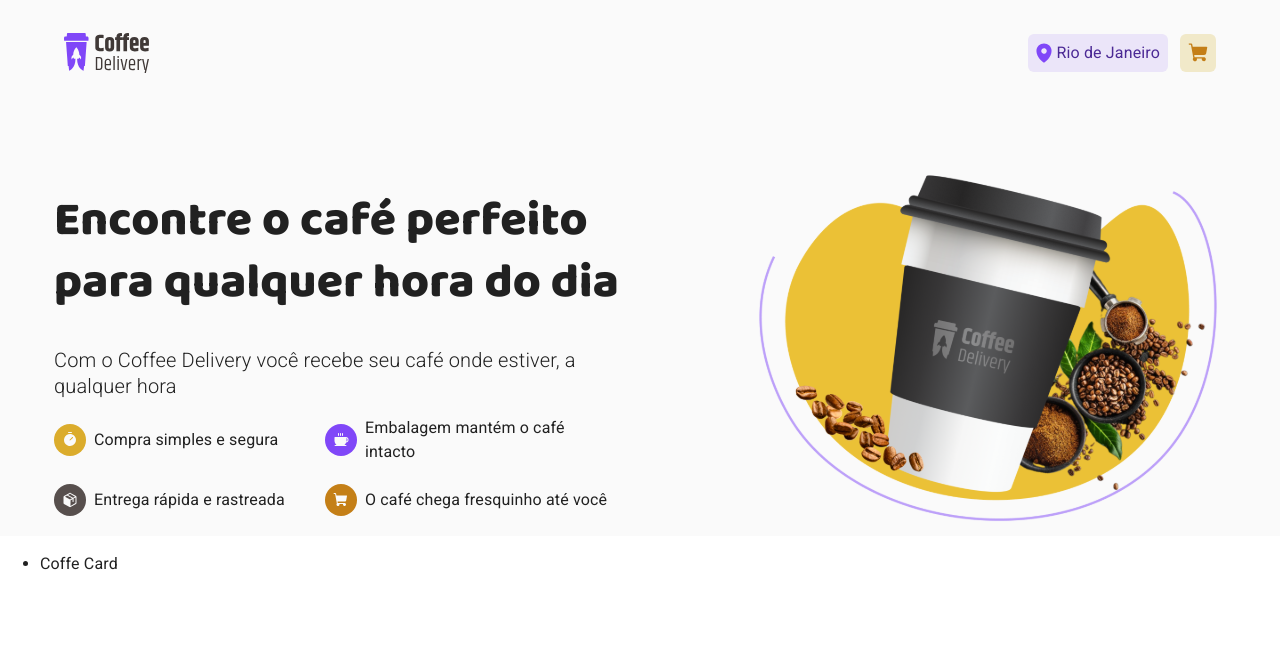
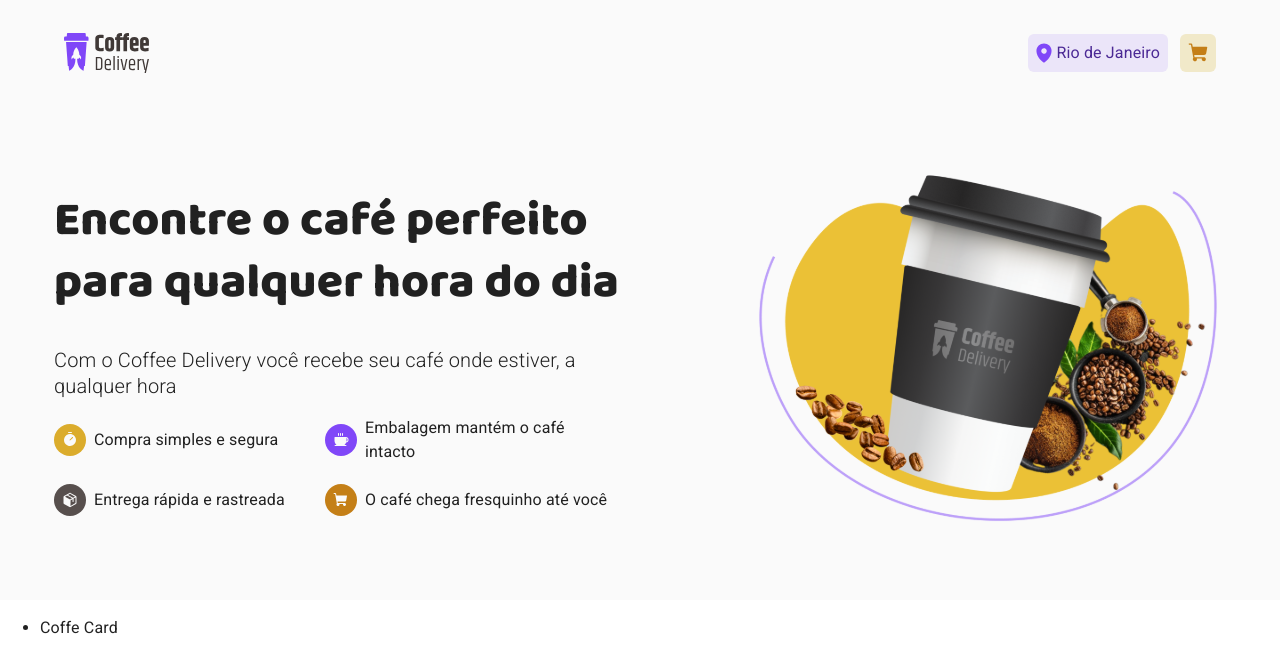
Before and after one commit to MoisesSantana/coffe-delivery, a React (Vite) app: page / in a window 1280 px wide. Shown: the top 672 px of the page. Built offline with nearby package versions, Linux system fonts and the light colour scheme.

Commit message:
:bug: corrige padding do Hero

```diff
--- a/src/pages/Home/components/Hero/hero-styled.ts
+++ b/src/pages/Home/components/Hero/hero-styled.ts
@@ -2,7 +2,7 @@ import { Box, styled } from '@mui/material';
 
 export const HeroContainer = styled(Box)`
   background-color: #fafafa;
-  padding-top: 4rem;
+  padding: 4rem 0;
   display: flex;
   align-items: center;
   justify-content: space-around;
```
